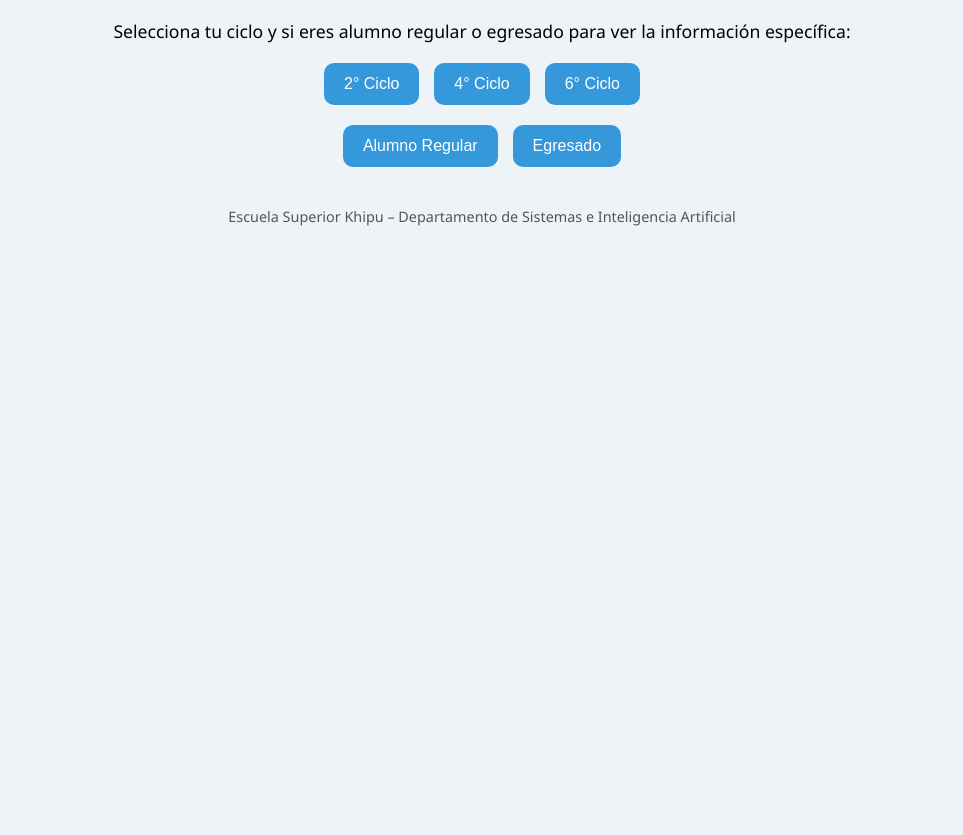
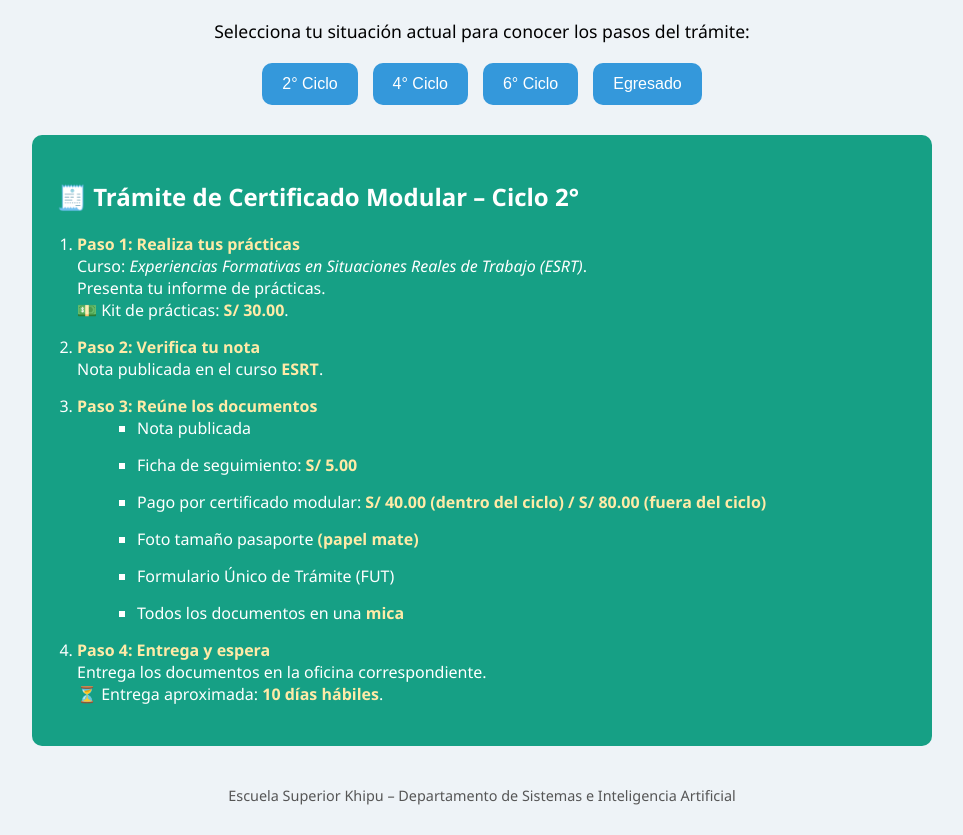
Before and after one commit to cristianloa/modulares, a plain HTML site: page index.html in a window 1280 px wide. Both pictures are taken after a click on the button "2° Ciclo". Shown: the part 97-932 px from the top of the page, without its empty margins (158-1121 px from the left). Before the commit the page ends 800 px from the top, so only its background shows below. Drawn offline with Linux system fonts and the light colour scheme.

Commit message:
nuevo index.html

```diff
--- a/index.html
+++ b/index.html
@@ -24,15 +24,15 @@
       font-size: 1.1rem;
     }
 
-    .botones-ciclos, .tipo-estudiante {
+    .botones-ciclos {
       display: flex;
       justify-content: center;
       gap: 15px;
-      margin-bottom: 20px;
+      margin-bottom: 30px;
       flex-wrap: wrap;
     }
 
-    .btn-ciclo, .btn-tipo {
+    .btn-ciclo {
       padding: 12px 20px;
       font-size: 1rem;
       border: none;
@@ -43,7 +43,7 @@
       transition: background-color 0.3s ease;
     }
 
-    .btn-ciclo:hover, .btn-tipo:hover {
+    .btn-ciclo:hover {
       background-color: #2c80b4;
     }
 
@@ -57,6 +57,7 @@
     .ciclo-2 { background-color: #16a085; }
     .ciclo-4 { background-color: #8e44ad; }
     .ciclo-6 { background-color: #e67e22; }
+    .egresado { background-color: #2c3e50; }
 
     ol {
       padding-left: 20px;
@@ -86,17 +87,13 @@
 <body>
 
   <h1>📢 Certificados Modulares – DSI</h1>
-  <p class="intro">Selecciona tu ciclo y si eres alumno regular o egresado para ver la información específica:</p>
+  <p class="intro">Selecciona tu situación actual para conocer los pasos del trámite:</p>
 
   <div class="botones-ciclos">
-    <button class="btn-ciclo" onclick="seleccionarCiclo(2)">2° Ciclo</button>
-    <button class="btn-ciclo" onclick="seleccionarCiclo(4)">4° Ciclo</button>
-    <button class="btn-ciclo" onclick="seleccionarCiclo(6)">6° Ciclo</button>
-  </div>
-
-  <div class="tipo-estudiante">
-    <button class="btn-tipo" onclick="seleccionarTipo('regular')">Alumno Regular</button>
-    <button class="btn-tipo" onclick="seleccionarTipo('egresado')">Egresado</button>
+    <button class="btn-ciclo" onclick="mostrarInfo(2)">2° Ciclo</button>
+    <button class="btn-ciclo" onclick="mostrarInfo(4)">4° Ciclo</button>
+    <button class="btn-ciclo" onclick="mostrarInfo(6)">6° Ciclo</button>
+    <button class="btn-ciclo" onclick="mostrarInfo('egresado')">Egresado</button>
   </div>
 
   <div id="resultado" class="content"></div>
@@ -106,43 +103,36 @@
   </div>
 
   <script>
-    let cicloSeleccionado = null;
-    let tipoSeleccionado = null;
+    function mostrarInfo(opcion) {
+      const resultado = document.getElementById('resultado');
+      let html = '';
+      let clase = '';
+      let titulo = '';
+      let tipo = '';
+      let ficha = '';
+      let pago = '';
 
-    function seleccionarCiclo(ciclo) {
-      cicloSeleccionado = ciclo;
-      mostrarContenido();
-    }
-
-    function seleccionarTipo(tipo) {
-      tipoSeleccionado = tipo;
-      mostrarContenido();
-    }
-
-    function mostrarContenido() {
-      const resultado = document.getElementById('resultado');
-      if (!cicloSeleccionado || !tipoSeleccionado) {
-        resultado.innerHTML = '';
-        return;
+      if (opcion === 'egresado') {
+        clase = 'egresado';
+        titulo = 'Trámite de Certificados Modulares – Egresado';
+        tipo = 'Egresado';
+        ficha = 'S/ 20.00';
+        pago = 'S/ 100.00 por cada módulo (2°, 4° y 6°)';
+      } else {
+        clase = 'ciclo-' + opcion;
+        titulo = `Trámite de Certificado Modular – Ciclo ${opcion}°`;
+        tipo = 'Alumno Regular';
+        ficha = 'S/ 5.00';
+        pago = 'S/ 40.00 (dentro del ciclo) / S/ 80.00 (fuera del ciclo)';
       }
 
-      let claseCiclo = `ciclo-${cicloSeleccionado}`;
-      let esRegular = tipoSeleccionado === 'regular';
-
-      let ficha = esRegular ? 'S/ 5.00' : 'S/ 20.00';
-      let pago = esRegular
-        ? (cicloSeleccionado === 2 || cicloSeleccionado === 4 || cicloSeleccionado === 6 ? 'S/ 40.00 (dentro del ciclo)<br> S/ 80.00 (fuera del ciclo)' : 'S/ 80.00')
-        : 'S/ 100.00';
-
-      let titulo = `Trámite de Certificado Modular – Ciclo ${cicloSeleccionado}° (${esRegular ? 'Alumno Regular' : 'Egresado'})`;
-
-      resultado.innerHTML = `
-        <div class="card ${claseCiclo}">
+      html = `
+        <div class="card ${clase}">
           <h2>🧾 ${titulo}</h2>
           <ol>
             <li><strong>Paso 1: Realiza tus prácticas</strong><br>
               Curso: <em>Experiencias Formativas en Situaciones Reales de Trabajo (ESRT)</em>.<br>
-              Informe de prácticas.<br>
+              Presenta tu informe de prácticas.<br>
               💵 Kit de prácticas: <strong>S/ 30.00</strong>.
             </li>
             <li><strong>Paso 2: Verifica tu nota</strong><br>
@@ -152,10 +142,10 @@
               <ul>
                 <li>Nota publicada</li>
                 <li>Ficha de seguimiento: <strong>${ficha}</strong></li>
-                <li>Pago modular: <br>${pago}</li>
+                <li>Pago por certificado modular: <strong>${pago}</strong></li>
                 <li>Foto tamaño pasaporte <strong>(papel mate)</strong></li>
                 <li>Formulario Único de Trámite (FUT)</li>
-                <li>Todo en una <strong>mica</strong></li>
+                <li>Todos los documentos en una <strong>mica</strong></li>
               </ul>
             </li>
             <li><strong>Paso 4: Entrega y espera</strong><br>
@@ -165,6 +155,8 @@
           </ol>
         </div>
       `;
+
+      resultado.innerHTML = html;
     }
   </script>
 
```
